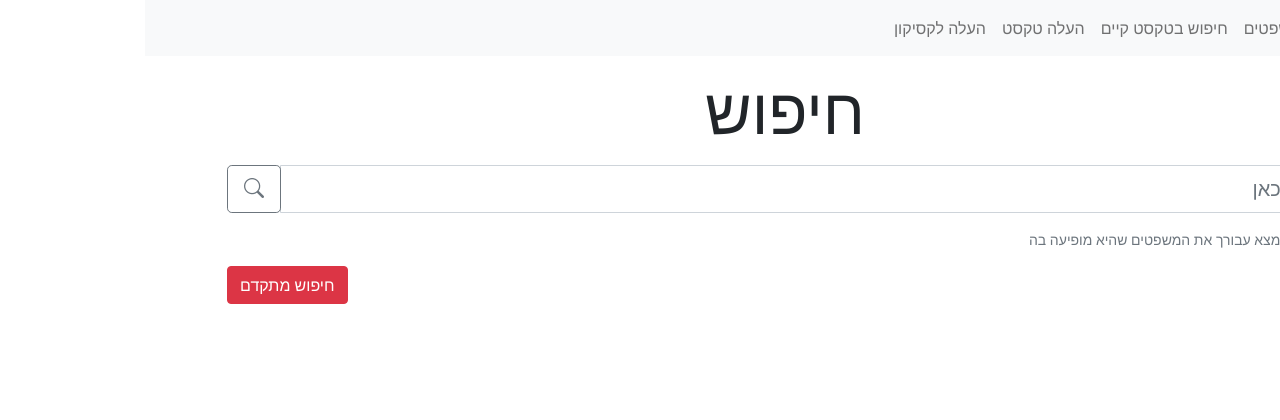
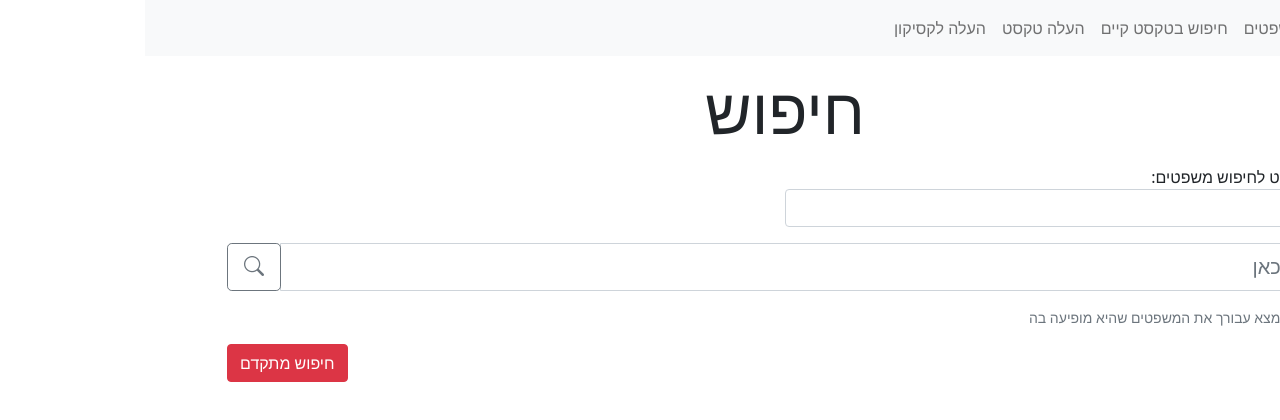
Before and after one commit to M4X0N/wordsearch-project, a React (Create React App) app in the folder app/frontend/: page /search in a window 1280 px wide. Shown: the top 420 px of the page. Built offline with nearby package versions, Linux system fonts and the light colour scheme; no server answers.

Commit message:
Add stuff

```diff
--- a/app/frontend/src/components/Search.js
+++ b/app/frontend/src/components/Search.js
@@ -1,4 +1,5 @@
-import { useState } from 'react';
+import { useState, useEffect } from 'react';
+import axios from 'axios';
 
 import '../css/Search.css';
 import "bootstrap-icons/font/bootstrap-icons.css";
@@ -8,7 +9,15 @@ import AdvancedSearch from './AdvancedSearch';
 import Loading from './Loading';
 
 function Search() {
+  useEffect(async () => {
+    const sentenceFileNames = await axios.get('/files/sentences');
+    setSentenceFileNames(sentenceFileNames.data.fileNames);
+  }, [])
+
   const [advanced, setAdvanced] = useState(false);
+  const [sentenceFileNames, setSentenceFileNames] = useState([]);
+  const [fileSelection, setFileSelection] = ('')
+  const [sentenceList, setSentenceList] = useState([]);
 
   const toggleAdvanced = () => {
     setAdvanced(!advanced)
@@ -16,12 +25,33 @@ function Search() {
 
   const search = (event) => {
     event.preventDefault();
+
+    // Eyal's sentence loader goes here before Dror's search
+  }
+
+  const changeFileSelection = (event) => {
+    setFileSelection(event.target.value);
   }
 
   return (
     <div className="mt-3">
         <form>
             <p class="display-3 text-center">חיפוש</p>
+            <div class="form-group col-6 mb-3">
+              <label for="sentenceFileSelect">בחר טקסט לחיפוש משפטים: </label>
+              <select class="form-control" id="sentenceFileSelect" onChange={changeFileSelection}>
+                {
+                  sentenceFileNames.map((fileName) => {
+                    const data = fileName.replace(/\.[^/.]+$/, "").split('-');
+                    const text = data[0];
+                    const lexicon = data[1];
+                    const offset = data[2];
+
+                    return(<option value={fileName}>הטקסט {text} עם הלקסיקון {lexicon} בדילוג {offset} אותיות</option>);
+                  })
+                }
+              </select>
+            </div>
             <div class="accordion" id="accordion">
             <BasicSearch></BasicSearch>
             <AdvancedSearch></AdvancedSearch>
```
